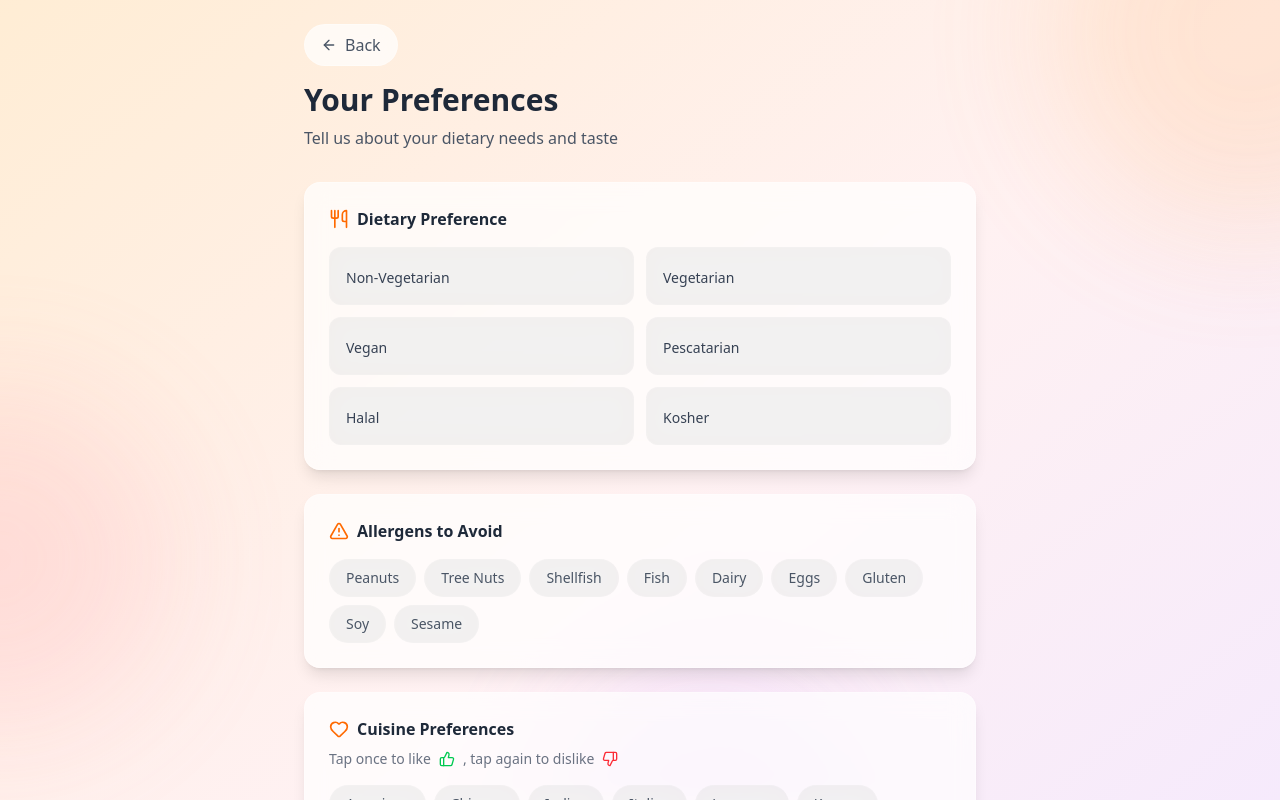
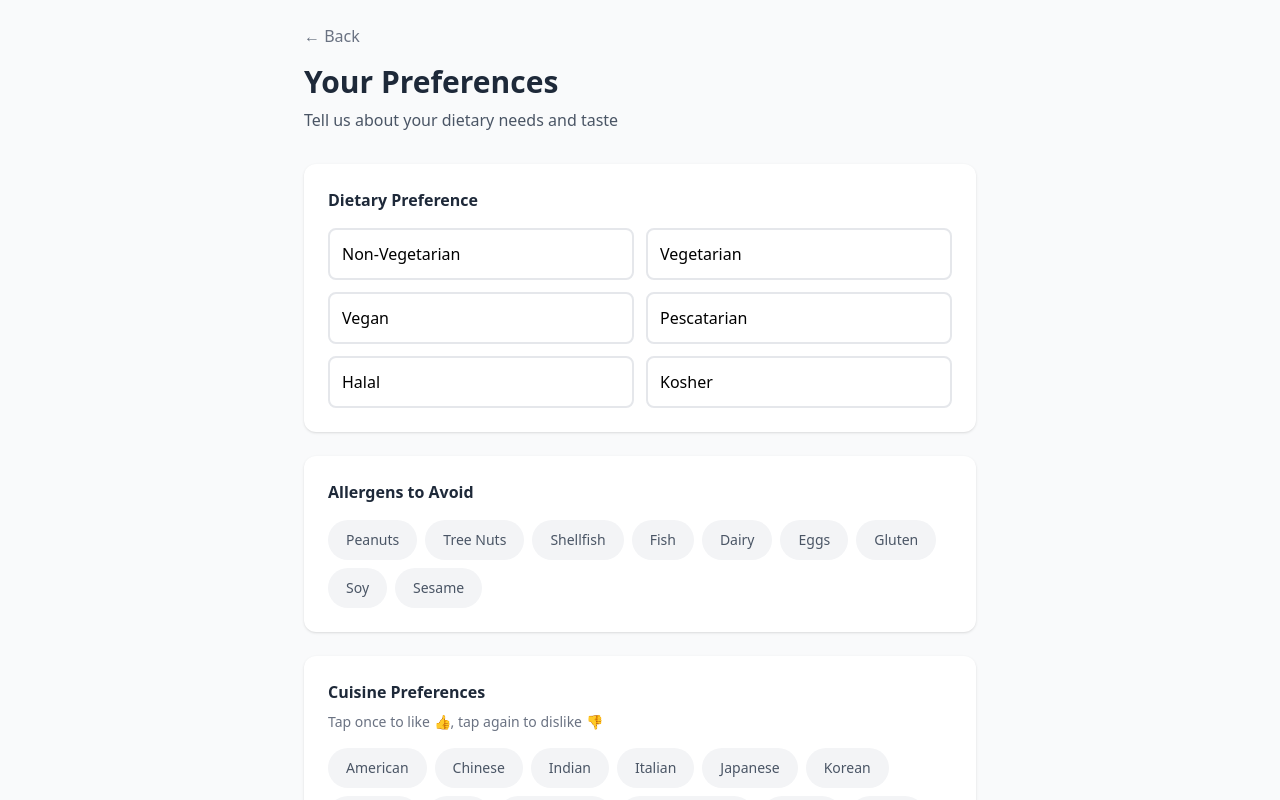
Before and after one commit to YASH-MOHARIR/DineAhead-YELP_AI, a React (Vite) app: page / in a window 1280 px wide. Both pictures are taken after a click on the button "Start Planning". Shown: the top 800 px of the page. Built offline with nearby package versions, Linux system fonts and the light colour scheme.

Commit message:
deployment fixes

```diff
--- a/src/App.tsx
+++ b/src/App.tsx
@@ -138,6 +138,7 @@ export default function App() {
           plan={plan}
           filters={filters}
           onBack={() => setShowSummary(false)}
+          onEdit={() => setShowSummary(false)}
           onSave={handleSavePlan}
           onViewRestaurant={setViewingRestaurant}
         />
--- a/src/components/PlanSummary.tsx
+++ b/src/components/PlanSummary.tsx
@@ -19,7 +19,6 @@ export default function PlanSummary({ plan, filters, onBack, onEdit, onSave, onV
   const [showSaveDialog, setShowSaveDialog] = useState(false);
   const [planName, setPlanName] = useState('');
   const [saved, setSaved] = useState(false);
-  const [selectedWeek, setSelectedWeek] = useState<Date>(getNextMonday());
   const [expandedDay, setExpandedDay] = useState<DayOfWeek | null>('monday');
 
   // Calculate totals
@@ -274,7 +273,7 @@ export default function PlanSummary({ plan, filters, onBack, onEdit, onSave, onV
 
         {/* Calendar Export */}
         <button
-          onClick={() => downloadCalendar(plan, selectedWeek)}
+          onClick={() => downloadCalendar(plan, getNextMonday())}
           className="w-full bg-gradient-to-r from-orange-500 to-rose-500 text-white p-4 rounded-xl
                      font-semibold shadow-lg hover:shadow-xl transition-all flex items-center justify-center gap-2
                      hover:-translate-y-0.5"
--- a/src/components/Preferences.tsx
+++ b/src/components/Preferences.tsx
@@ -1,7 +1,6 @@
 // components/Preferences.tsx
-import type { UserPreferences } from '../types';
+import type  { UserPreferences } from '../types';
 import { DIETARY_OPTIONS, ALLERGEN_OPTIONS, CUISINE_OPTIONS } from '../constants';
-import { ArrowLeft, ArrowRight, Utensils, AlertTriangle, Heart, ThumbsUp, ThumbsDown } from 'lucide-react';
 
 interface PreferencesProps {
   preferences: UserPreferences;
@@ -39,33 +38,15 @@ export default function Preferences({ preferences, setPreferences, onNext, onBac
   };
 
   return (
-    <div className="min-h-screen bg-gradient-to-br from-orange-100 via-rose-50 to-purple-100 p-6">
-      {/* Animated background blobs */}
-      <div className="fixed inset-0 overflow-hidden pointer-events-none">
-        <div className="absolute -top-40 -right-40 w-96 h-96 bg-orange-300/30 rounded-full blur-3xl animate-pulse-soft"></div>
-        <div className="absolute top-1/2 -left-40 w-80 h-80 bg-rose-300/30 rounded-full blur-3xl animate-pulse-soft delay-300"></div>
-        <div className="absolute -bottom-40 right-1/3 w-72 h-72 bg-purple-300/30 rounded-full blur-3xl animate-pulse-soft delay-500"></div>
-      </div>
-
-      <div className="max-w-2xl mx-auto relative">
-        <button
-          onClick={onBack}
-          className="glass px-4 py-2 rounded-full text-gray-600 hover:text-gray-800
-                     hover-lift transition-all flex items-center gap-2 mb-4 animate-fade-in-down"
-        >
-          <ArrowLeft className="w-4 h-4" /> Back
-        </button>
-
-        <div className="mb-8 animate-fade-in-down">
-          <h1 className="text-3xl font-bold text-gray-800 mb-2">Your Preferences</h1>
-          <p className="text-gray-600">Tell us about your dietary needs and taste</p>
-        </div>
+    <div className="min-h-screen bg-gray-50 p-6">
+      <div className="max-w-2xl mx-auto">
+        <button onClick={onBack} className="text-gray-500 mb-4 hover:text-gray-700">← Back</button>
+        <h1 className="text-3xl font-bold text-gray-800 mb-2">Your Preferences</h1>
+        <p className="text-gray-600 mb-8">Tell us about your dietary needs and taste</p>
 
         {/* Dietary Preference */}
-        <div className="glass rounded-2xl p-6 shadow-lg mb-6 animate-fade-in-up">
-          <h2 className="font-semibold text-gray-800 mb-4 flex items-center gap-2">
-            <Utensils className="w-5 h-5 text-orange-500" /> Dietary Preference
-          </h2>
+        <div className="bg-white rounded-xl p-6 shadow-sm mb-6">
+          <h2 className="font-semibold text-gray-800 mb-4">Dietary Preference</h2>
           <div className="grid grid-cols-2 gap-3">
             {DIETARY_OPTIONS.map(opt => (
               <button
@@ -74,92 +55,69 @@ export default function Preferences({ preferences, setPreferences, onNext, onBac
                   ...preferences,
                   dietary: preferences.dietary === opt.value ? null : opt.value
                 })}
-                className={`p-4 rounded-xl text-left transition-all hover-lift ${
+                className={`p-3 rounded-lg border-2 text-left transition-all ${
                   preferences.dietary === opt.value
-                    ? 'bg-gradient-to-r from-orange-500 to-rose-500 text-white shadow-lg'
-                    : 'glass-dark hover:bg-white/50 text-gray-700'
+                    ? 'border-orange-500 bg-orange-50 text-orange-700'
+                    : 'border-gray-200 hover:border-gray-300'
                 }`}
               >
-                <div className="text-2xl mb-1">{opt.emoji}</div>
-                <div className="font-medium text-sm">{opt.label.replace(/\s+\S+$/, '')}</div>
+                {opt.label}
               </button>
             ))}
           </div>
         </div>
 
         {/* Allergens */}
-        <div className="glass rounded-2xl p-6 shadow-lg mb-6 animate-fade-in-up delay-100">
-          <h2 className="font-semibold text-gray-800 mb-4 flex items-center gap-2">
-            <AlertTriangle className="w-5 h-5 text-orange-500" /> Allergens to Avoid
-          </h2>
+        <div className="bg-white rounded-xl p-6 shadow-sm mb-6">
+          <h2 className="font-semibold text-gray-800 mb-4">Allergens to Avoid</h2>
           <div className="flex flex-wrap gap-2">
             {ALLERGEN_OPTIONS.map(a => (
               <button
                 key={a}
                 onClick={() => toggleAllergen(a)}
-                className={`px-4 py-2 rounded-full text-sm font-medium transition-all hover-lift ${
+                className={`px-4 py-2 rounded-full text-sm transition-all ${
                   preferences.allergens.includes(a)
-                    ? 'bg-red-500 text-white shadow-md'
-                    : 'glass-dark text-gray-600 hover:bg-white/50'
+                    ? 'bg-red-100 text-red-700 border-2 border-red-300'
+                    : 'bg-gray-100 text-gray-600 border-2 border-transparent hover:bg-gray-200'
                 }`}
               >
                 {a}
               </button>
             ))}
           </div>
-          {preferences.allergens.length > 0 && (
-            <p className="text-xs text-gray-500 mt-3">
-              Selected {preferences.allergens.length} allergen{preferences.allergens.length !== 1 ? 's' : ''}
-            </p>
-          )}
         </div>
 
         {/* Cuisine Preferences */}
-        <div className="glass rounded-2xl p-6 shadow-lg mb-6 animate-fade-in-up delay-200">
-          <h2 className="font-semibold text-gray-800 mb-2 flex items-center gap-2">
-            <Heart className="w-5 h-5 text-orange-500" /> Cuisine Preferences
-          </h2>
-          <p className="text-sm text-gray-500 mb-4 flex items-center gap-2">
-            Tap once to like <ThumbsUp className="w-4 h-4 text-green-500" />, tap again to dislike <ThumbsDown className="w-4 h-4 text-red-500" />
-          </p>
+        <div className="bg-white rounded-xl p-6 shadow-sm mb-6">
+          <h2 className="font-semibold text-gray-800 mb-2">Cuisine Preferences</h2>
+          <p className="text-sm text-gray-500 mb-4">Tap once to like 👍, tap again to dislike 👎</p>
           <div className="flex flex-wrap gap-2">
             {CUISINE_OPTIONS.map(c => {
               const isL = preferences.cuisineLikes.includes(c);
               const isD = preferences.cuisineDislikes.includes(c);
-
-              let className = 'px-4 py-2 rounded-full text-sm font-medium transition-all hover-lift flex items-center gap-1.5 ';
-              if (isL) className += 'bg-green-500 text-white shadow-md';
-              else if (isD) className += 'bg-red-500 text-white shadow-md';
-              else className += 'glass-dark text-gray-600 hover:bg-white/50';
+              let cn = 'px-4 py-2 rounded-full text-sm transition-all ';
+              if (isL) cn += 'bg-green-100 text-green-700 border-2 border-green-300';
+              else if (isD) cn += 'bg-red-100 text-red-700 border-2 border-red-300';
+              else cn += 'bg-gray-100 text-gray-600 border-2 border-transparent hover:bg-gray-200';
 
               return (
                 <button
                   key={c}
                   onClick={() => toggleCuisine(c, isL ? 'dislike' : 'like')}
-                  className={className}
+                  className={cn}
                 >
-                  {isL && <ThumbsUp className="w-3.5 h-3.5" />}
-                  {isD && <ThumbsDown className="w-3.5 h-3.5" />}
-                  {c}
+                  {isL && '👍 '}{isD && '👎 '}{c}
                 </button>
               );
             })}
           </div>
-          {(preferences.cuisineLikes.length > 0 || preferences.cuisineDislikes.length > 0) && (
-            <p className="text-xs text-gray-500 mt-3">
-              {preferences.cuisineLikes.length} liked, {preferences.cuisineDislikes.length} disliked
-            </p>
-          )}
         </div>
 
         <button
           onClick={onNext}
-          className="w-full bg-gradient-to-r from-orange-500 to-rose-500 text-white py-4 rounded-xl
-                     font-semibold hover:from-orange-600 hover:to-rose-600 transition-all shadow-lg
-                     hover:shadow-xl hover-lift flex items-center justify-center gap-2 animate-fade-in-up delay-300"
+          className="w-full bg-orange-500 text-white py-4 rounded-xl font-semibold hover:bg-orange-600 transition-all"
         >
-          Continue to Budget
-          <ArrowRight className="w-5 h-5" />
+          Continue to Budget →
         </button>
       </div>
     </div>
```
